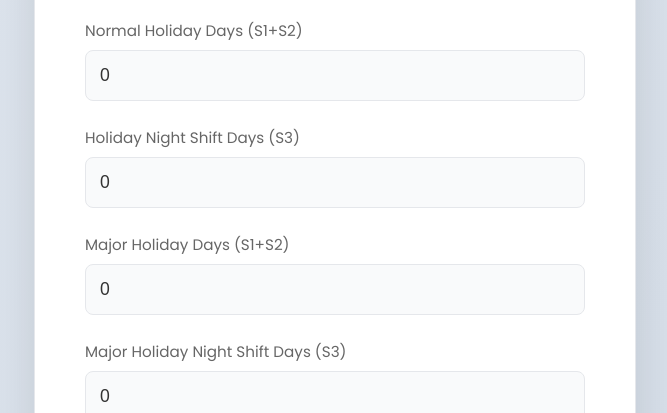
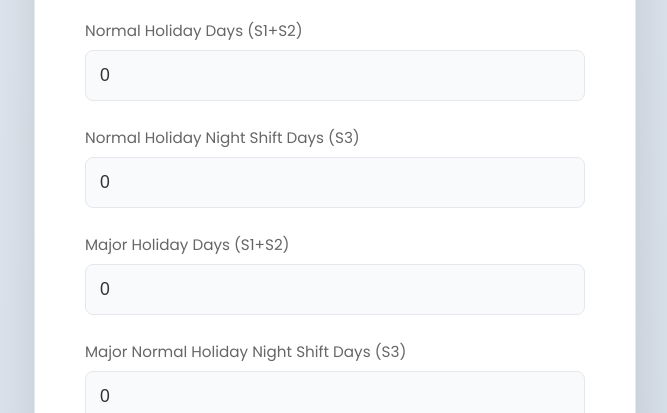
Before and after one commit to alimengly-cmyk/payroll-calculator, a plain HTML site: page index.html in a window 1280 px wide. Shown: the part 960-1373 px from the top of the page, without its empty margins (305-972 px from the left). Drawn offline with Linux system fonts and the light colour scheme; a web font is replaced by a local one.

Commit message:
Holiday Night Shift Days (S3)

```diff
--- a/index.html
+++ b/index.html
@@ -416,7 +416,7 @@
             <input type="number" id="normalHoliday" value="0" onfocus="if(this.value=='0') this.value='';" onblur="if(this.value=='') this.value='0';" required>
         </div>
         <div class="input-group">
-            <label id="labelHolidayNightShift" for="holidayNightShift">Holiday Night Shift Days (S3)</label>
+            <label id="labelHolidayNightShift" for="holidayNightShift">Normal Holiday Night Shift Days (S3)</label>
             <input type="number" id="holidayNightShift" value="0" onfocus="if(this.value=='0') this.value='';" onblur="if(this.value=='') this.value='0';" required>
         </div>
         <div class="input-group">
@@ -424,7 +424,7 @@
             <input type="number" id="normalMajorHoliday" value="0" onfocus="if(this.value=='0') this.value='';" onblur="if(this.value=='') this.value='0';" required>
         </div>
         <div class="input-group">
-            <label id="labelNightShiftMajorHoliday" for="nightShiftMajorHoliday">Major Holiday Night Shift Days (S3)</label>
+            <label id="labelNightShiftMajorHoliday" for="nightShiftMajorHoliday">Major Normal Holiday Night Shift Days (S3)</label>
             <input type="number" id="nightShiftMajorHoliday" value="0" onfocus="if(this.value=='0') this.value='';" onblur="if(this.value=='') this.value='0';" required>
         </div>
 
@@ -549,9 +549,9 @@
                 labelNightShiftDays: 'Night Shift Days Worked (S3)',
                 headingHolidayPay: 'Holiday Pay',
                 labelNormalHoliday: 'Normal Holiday Days (S1+S2)',
-                labelHolidayNightShift: 'Holiday Night Shift Days (S3)',
+                labelHolidayNightShift: 'Normal Holiday Night Shift Days (S3)',
                 labelNormalMajorHoliday: 'Major Holiday Days (S1+S2)',
-                labelNightShiftMajorHoliday: 'Major Holiday Night Shift Days (S3)',
+                labelNightShiftMajorHoliday: 'Major Normal Holiday Night Shift Days (S3)',
                 headingAdditionalIncome: 'Additional Income',
                 labelMealMultiplier: 'Meal ($1 or $3) Per Day',
                 labelResponse: 'Response',
```
